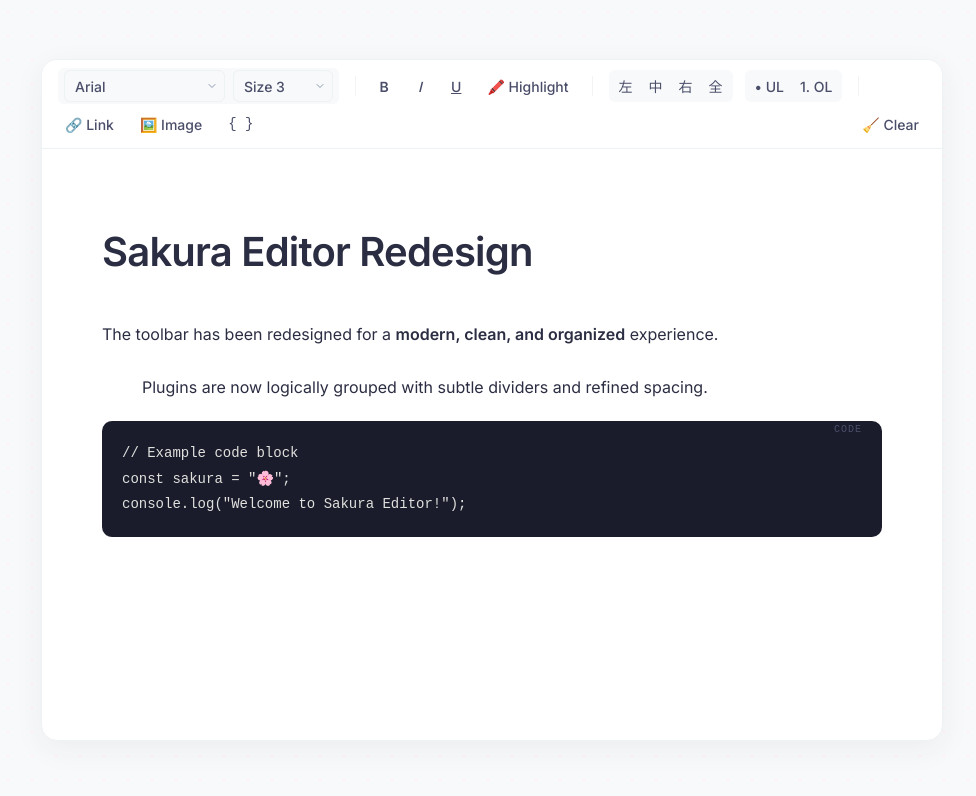
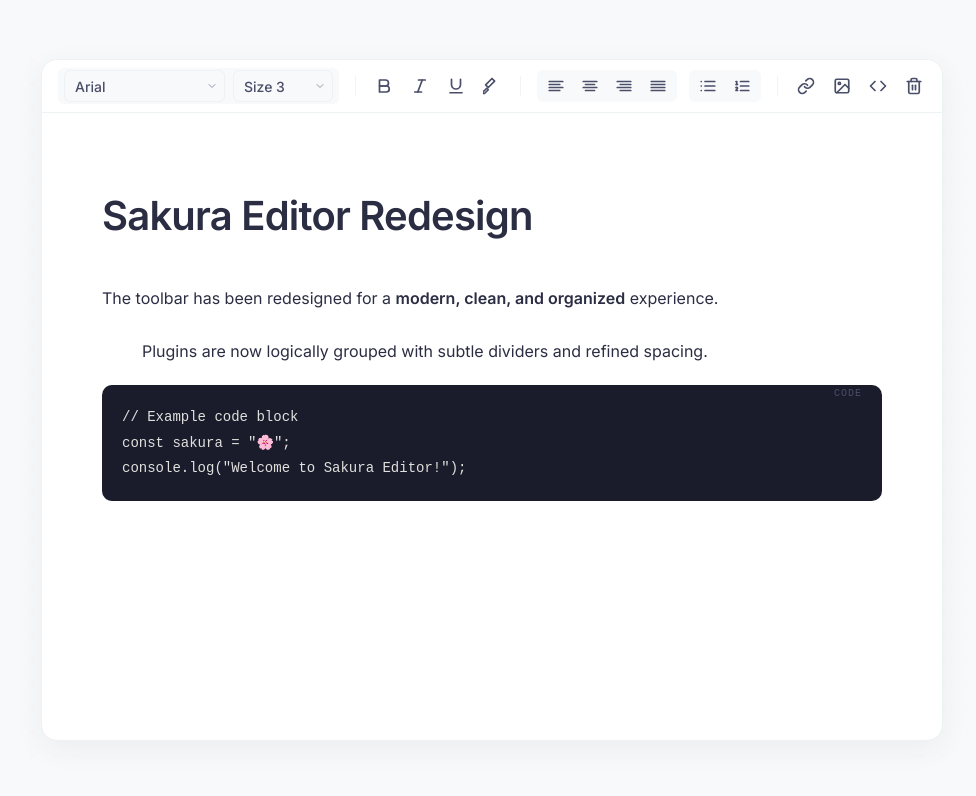
Before and after one commit to AmmrYsir/sakura-editor, a website built with Vite: page index.html in a window 1280 px wide. Shown: the whole page, without its empty margins (148-1124 px from the left). Built offline with nearby package versions, Linux system fonts and the light colour scheme.

Commit message:
feat: Implement a plugin-based rich text editor with core formatting, advanced styling, and initial UI.

```diff
--- a/src/editor.ts
+++ b/src/editor.ts
@@ -23,6 +23,10 @@ export class Editor {
     this.element.className = 'editor-content';
     this.element.contentEditable = 'true';
     container.appendChild(this.element);
+  }
+
+  public static createIcon(path: string): string {
+    return `<svg xmlns="http://www.w3.org/2000/svg" width="18" height="18" viewBox="0 0 24 24" fill="none" stroke="currentColor" stroke-width="2" stroke-linecap="round" stroke-linejoin="round" class="editor-icon">${path}</svg>`;
   }
 
   public registerPlugin(plugin: Plugin) {
--- a/src/main.ts
+++ b/src/main.ts
@@ -44,7 +44,7 @@ editor.registerPlugin({
   init: () => {},
   renderToolbarButton: () => {
     const btn = document.createElement('button')
-    btn.innerHTML = '🧹 Clear'
+    btn.innerHTML = Editor.createIcon('<polyline points="3 6 5 6 21 6"/><path d="M19 6v14a2 2 0 0 1-2 2H7a2 2 0 0 1-2-2V6m3 0V4a2 2 0 0 1 2-2h4a2 2 0 0 1 2 2v2"/><line x1="10" y1="11" x2="10" y2="17"/><line x1="14" y1="11" x2="14" y2="17"/>');
     btn.title = 'Clear all content'
     btn.className = 'editor-btn'
     btn.style.marginLeft = 'auto'
--- a/src/plugins/advanced.ts
+++ b/src/plugins/advanced.ts
@@ -1,4 +1,4 @@
-import type { Plugin, Editor } from '../editor';
+import { Editor, type Plugin } from '../editor';
 
 // --- Alignment Plugin ---
 export const AlignmentPlugin: Plugin = {
@@ -9,15 +9,15 @@ export const AlignmentPlugin: Plugin = {
     container.className = 'editor-btn-group';
 
     const commands = [
-      { cmd: 'justifyLeft', icon: '左', title: 'Align Left' },
-      { cmd: 'justifyCenter', icon: '中', title: 'Align Center' },
-      { cmd: 'justifyRight', icon: '右', title: 'Align Right' },
-      { cmd: 'justifyFull', icon: '全', title: 'Justify' }
+      { cmd: 'justifyLeft', title: 'Align Left', path: '<line x1="17" y1="10" x2="3" y2="10"/><line x1="21" y1="6" x2="3" y2="6"/><line x1="21" y1="14" x2="3" y2="14"/><line x1="17" y1="18" x2="3" y2="18"/>' },
+      { cmd: 'justifyCenter', title: 'Align Center', path: '<line x1="18" y1="10" x2="6" y2="10"/><line x1="21" y1="6" x2="3" y2="6"/><line x1="21" y1="14" x2="3" y2="14"/><line x1="18" y1="18" x2="6" y2="18"/>' },
+      { cmd: 'justifyRight', title: 'Align Right', path: '<line x1="21" y1="10" x2="7" y2="10"/><line x1="21" y1="6" x2="3" y2="6"/><line x1="21" y1="14" x2="3" y2="14"/><line x1="21" y1="18" x2="7" y2="18"/>' },
+      { cmd: 'justifyFull', title: 'Justify', path: '<line x1="21" y1="10" x2="3" y2="10"/><line x1="21" y1="6" x2="3" y2="6"/><line x1="21" y1="14" x2="3" y2="14"/><line x1="21" y1="18" x2="3" y2="18"/>' }
     ];
 
     commands.forEach(c => {
       const btn = document.createElement('button');
-      btn.innerHTML = c.icon;
+      btn.innerHTML = Editor.createIcon(c.path);
       btn.title = c.title;
       btn.onclick = () => (AlignmentPlugin as any).editor.execCommand(c.cmd);
       container.appendChild(btn);
@@ -70,7 +70,7 @@ export const CodeBlockPlugin: Plugin = {
   init: (editor: Editor) => { (CodeBlockPlugin as any).editor = editor; },
   renderToolbarButton: () => {
     const btn = document.createElement('button');
-    btn.innerHTML = '<code>{ }</code>';
+    btn.innerHTML = Editor.createIcon('<polyline points="16 18 22 12 16 6"/><polyline points="8 6 2 12 8 18"/>');
     btn.title = 'Insert Code Block';
     btn.className = 'editor-btn';
     btn.onclick = () => (CodeBlockPlugin as any).editor.execCommand('formatBlock', '<pre>');
--- a/src/plugins/core.ts
+++ b/src/plugins/core.ts
@@ -1,14 +1,15 @@
-import type { Plugin, Editor } from '../editor';
+import { Editor, type Plugin } from '../editor';
 
-// Refined helper to use editor.execCommand
-const createEditorCommandPlugin = (name: string, label: string, command: string): Plugin => {
+// Refined helper to use editor.execCommand with icons
+const createEditorCommandPlugin = (name: string, iconPath: string, command: string): Plugin => {
   let editorInstance: Editor;
   return {
     name,
     init: (editor: Editor) => { editorInstance = editor; },
     renderToolbarButton: () => {
       const btn = document.createElement('button');
-      btn.innerHTML = label;
+      btn.innerHTML = Editor.createIcon(iconPath);
+      btn.title = name;
       btn.className = `editor-btn editor-btn-${name.toLowerCase()}`;
       btn.onclick = () => editorInstance.execCommand(command);
       return btn;
@@ -16,9 +17,23 @@ const createEditorCommandPlugin = (name: string, label: string, command: string)
   };
 };
 
-export const BoldPlugin = createEditorCommandPlugin('Bold', '<b>B</b>', 'bold');
-export const ItalicPlugin = createEditorCommandPlugin('Italic', '<i>I</i>', 'italic');
-export const UnderlinePlugin = createEditorCommandPlugin('Underline', '<u>U</u>', 'underline');
+export const BoldPlugin = createEditorCommandPlugin(
+  'Bold',
+  '<path d="M6 4h8a4 4 0 0 1 4 4 4 4 0 0 1-4 4H6z"/><path d="M6 12h9a4 4 0 0 1 4 4 4 4 0 0 1-4 4H6z"/>',
+  'bold'
+);
+
+export const ItalicPlugin = createEditorCommandPlugin(
+  'Italic',
+  '<line x1="19" y1="4" x2="10" y2="4"/><line x1="14" y1="20" x2="5" y2="20"/><line x1="15" y1="4" x2="9" y2="20"/>',
+  'italic'
+);
+
+export const UnderlinePlugin = createEditorCommandPlugin(
+  'Underline',
+  '<path d="M6 3v7a6 6 0 0 0 12 0V3"/><line x1="4" y1="21" x2="20" y2="21"/>',
+  'underline'
+);
 
 export const ListPlugin: Plugin = {
   name: 'Lists',
@@ -30,12 +45,12 @@ export const ListPlugin: Plugin = {
     container.className = 'editor-btn-group';
 
     const ulBtn = document.createElement('button');
-    ulBtn.innerHTML = '• UL';
+    ulBtn.innerHTML = Editor.createIcon('<line x1="8" y1="6" x2="21" y2="6"/><line x1="8" y1="12" x2="21" y2="12"/><line x1="8" y1="18" x2="21" y2="18"/><line x1="3" y1="6" x2="3.01" y2="6"/><line x1="3" y1="12" x2="3.01" y2="12"/><line x1="3" y1="18" x2="3.01" y2="18"/>');
     ulBtn.title = 'Unordered List';
     ulBtn.onclick = () => (ListPlugin as any).editor.execCommand('insertUnorderedList');
 
     const olBtn = document.createElement('button');
-    olBtn.innerHTML = '1. OL';
+    olBtn.innerHTML = Editor.createIcon('<line x1="10" y1="6" x2="21" y2="6"/><line x1="10" y1="12" x2="21" y2="12"/><line x1="10" y1="18" x2="21" y2="18"/><path d="M4 6h1v4"/><path d="M4 10h2"/><path d="M6 18H4c0-1 2-2 2-3s-1-1.5-2-1"/>');
     olBtn.title = 'Ordered List';
     olBtn.onclick = () => (ListPlugin as any).editor.execCommand('insertOrderedList');
 
@@ -52,7 +67,8 @@ export const LinkPlugin: Plugin = {
   },
   renderToolbarButton: () => {
     const btn = document.createElement('button');
-    btn.innerHTML = '🔗 Link';
+    btn.innerHTML = Editor.createIcon('<path d="M10 13a5 5 0 0 0 7.54.54l3-3a5 5 0 0 0-7.07-7.07l-1.72 1.71"/><path d="M14 11a5 5 0 0 0-7.54-.54l-3 3a5 5 0 0 0 7.07 7.07l1.71-1.71"/>');
+    btn.title = 'Insert Link';
     btn.className = 'editor-btn';
     btn.onclick = () => {
       const url = prompt('Enter the URL');
@@ -69,7 +85,8 @@ export const ImagePlugin: Plugin = {
   },
   renderToolbarButton: () => {
     const btn = document.createElement('button');
-    btn.innerHTML = '🖼️ Image';
+    btn.innerHTML = Editor.createIcon('<rect x="3" y="3" width="18" height="18" rx="2" ry="2"/><circle cx="8.5" cy="8.5" r="1.5"/><polyline points="21 15 16 10 5 21"/>');
+    btn.title = 'Insert Image';
     btn.className = 'editor-btn';
     btn.onclick = () => {
       const url = prompt('Enter the image URL');
--- a/src/plugins/highlight.ts
+++ b/src/plugins/highlight.ts
@@ -1,4 +1,4 @@
-import type { Plugin, Editor } from '../editor';
+import { Editor, type Plugin } from '../editor';
 
 export class HighlightPlugin implements Plugin {
   name = 'Highlight';
@@ -10,7 +10,7 @@ export class HighlightPlugin implements Plugin {
 
   renderToolbarButton() {
     const btn = document.createElement('button');
-    btn.innerHTML = '🖍️ Highlight';
+    btn.innerHTML = Editor.createIcon('<path d="M12 2l3.5 3.5L7 14l-3.5-3.5L12 2z"/><path d="M2 22l5-5-2-2-5 5v2h2z"/>');
     btn.className = 'editor-btn';
     btn.title = 'Highlight selected text';
     btn.onclick = () => {
--- a/src/style.css
+++ b/src/style.css
@@ -77,7 +77,7 @@ body {
   background: transparent;
   border: 1px solid transparent;
   border-radius: var(--radius-sm);
-  padding: 6px 10px;
+  padding: 6px;
   cursor: pointer;
   font-size: 14px;
   font-weight: 500;
@@ -90,6 +90,13 @@ body {
   font-family: inherit;
   min-width: 32px;
   height: 32px;
+}
+
+.editor-icon {
+  width: 18px;
+  height: 18px;
+  flex-shrink: 0;
+  stroke-width: 2.25;
 }
 
 .editor-select {
```
